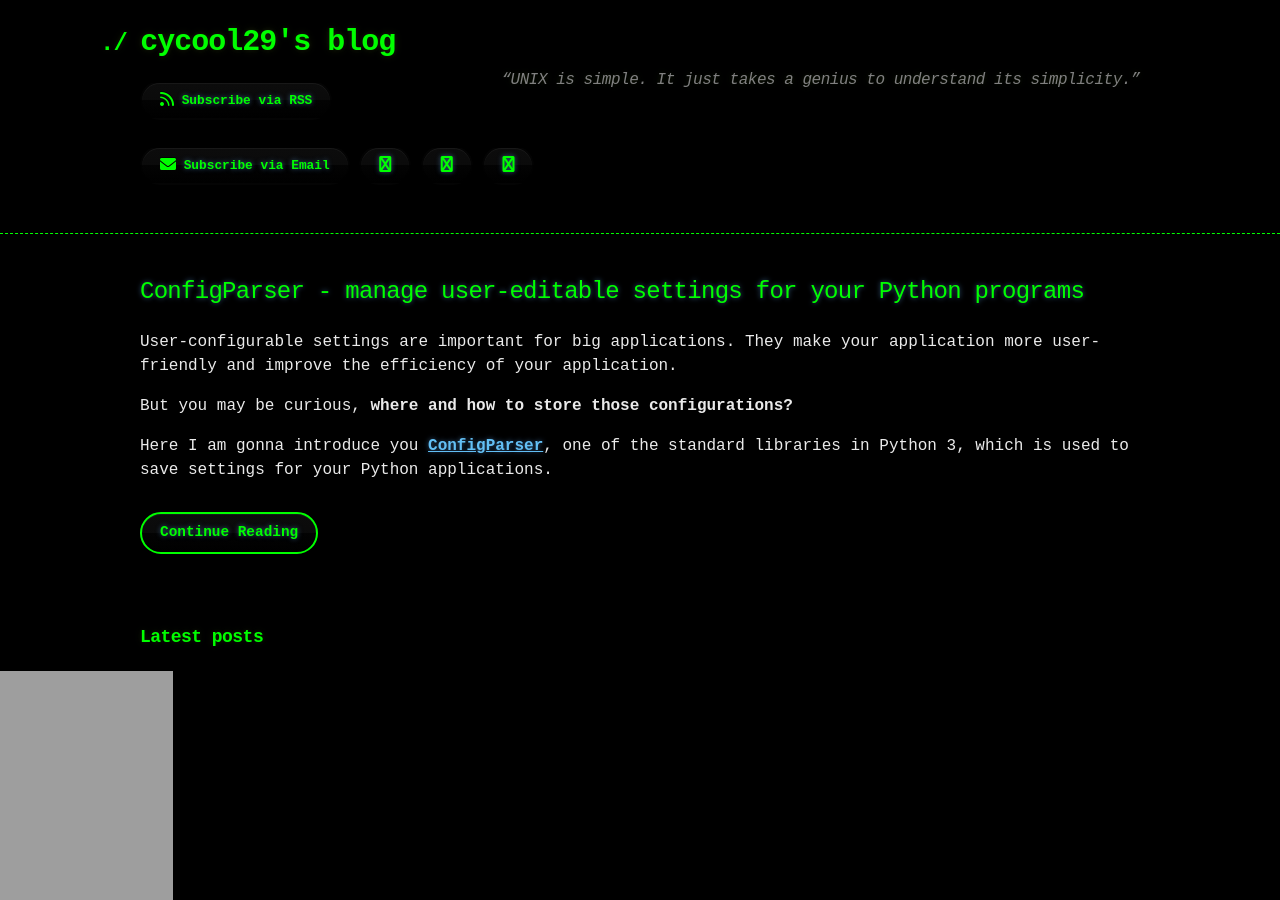
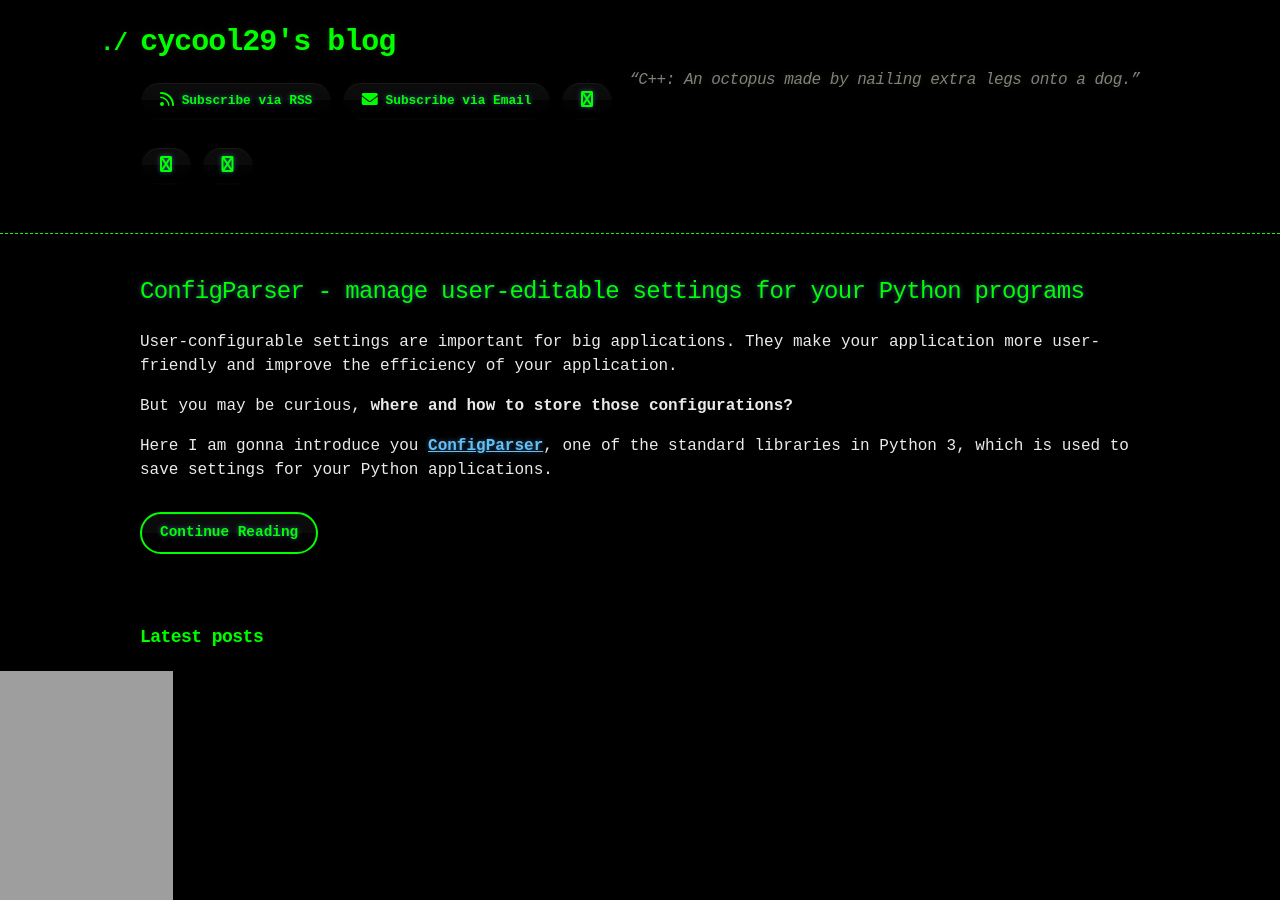
Before and after one commit to cycool29/cycool29.github.io, a Jekyll site: the page built from index.md, in a window 1280 px wide and 900 px high. Built offline with Jekyll 4.4.1, drawn with Linux system fonts in a browser that asks for light colours; a style sheet for code colours, icons or effects is not loaded.

Commit message:
Update quotes

```diff
--- a/_config.yml
+++ b/_config.yml
@@ -1,5 +1,5 @@
 title: cycool29's blog
-description: "“UNIX is simple. It just takes a genius to understand its simplicity.” "
+description: "“C++: An octopus made by nailing extra legs onto a dog.” "
 bio: A high school student. Intermediate in Python, Git, Bash. Learning JavaScript. He/Him. "
 author: cycool29
 url: https://cycool29.github.io
```
